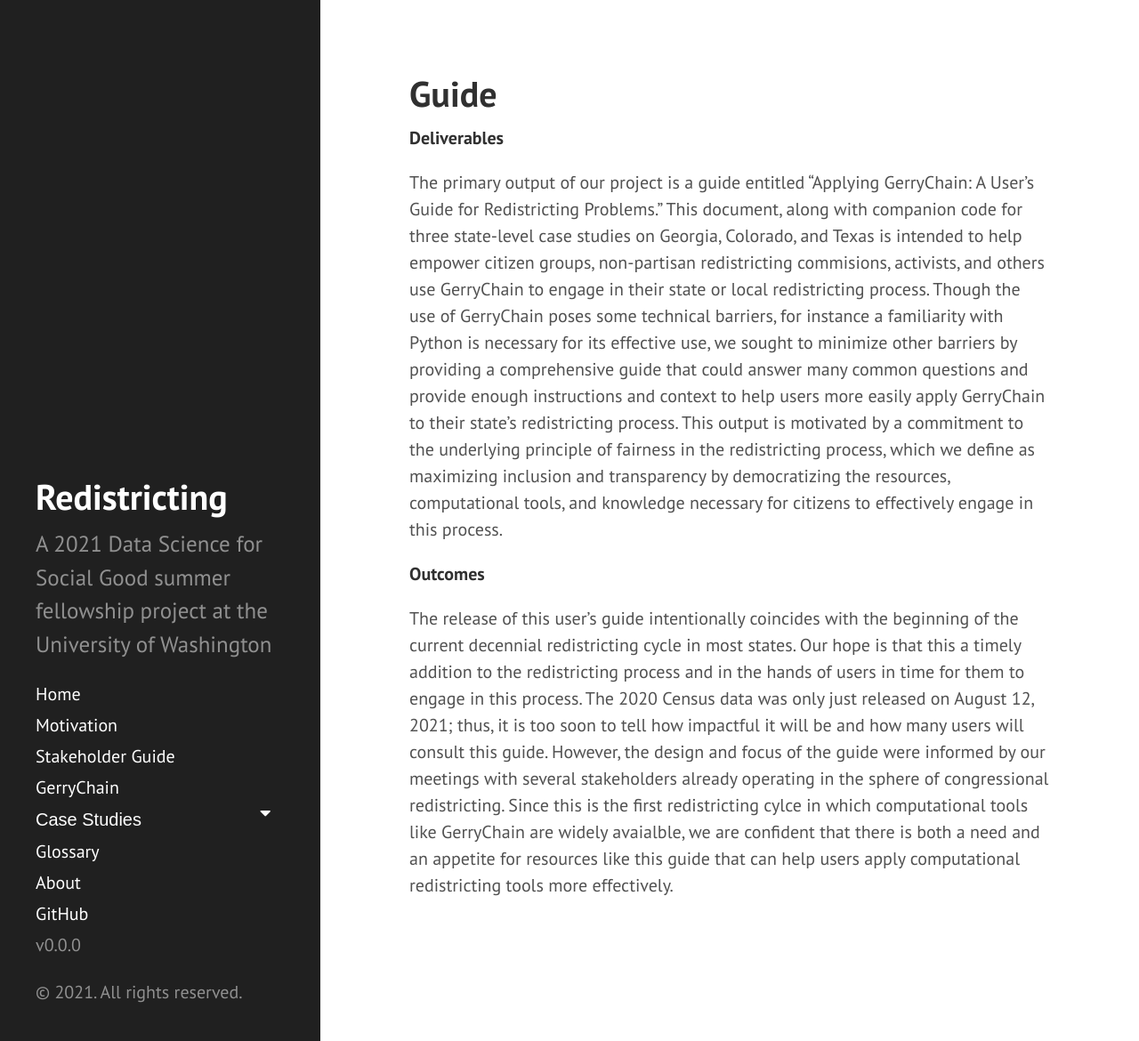
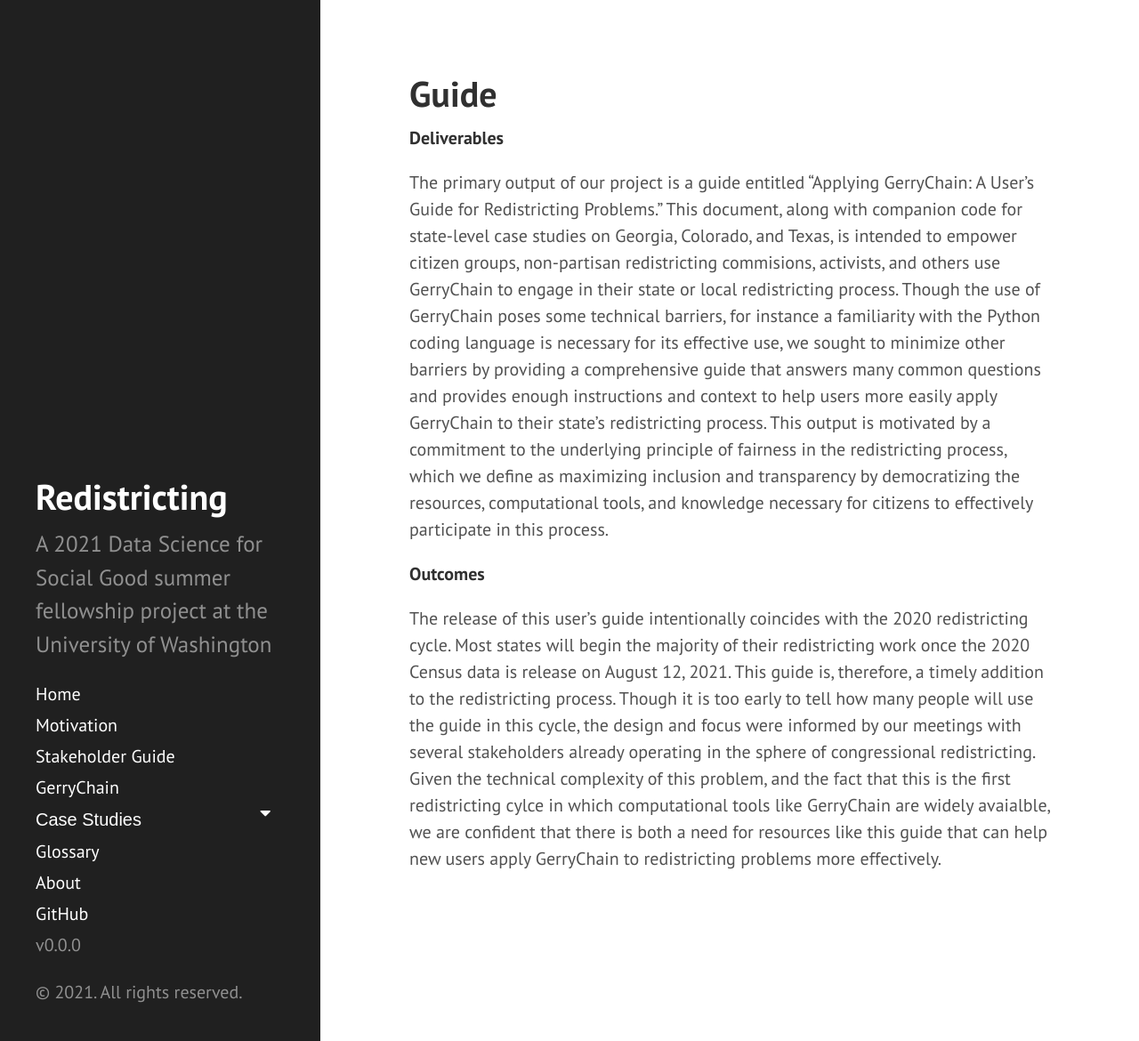
Before and after one commit to uwescience/DSSG2021-redistricting-website, a Jekyll site: the page built from guide.md, in a window 1280 px wide and 1170 px high. Shown: the whole window at 89% size. Built offline with Jekyll 4.4.1, drawn with Linux system fonts in a browser that asks for light colours.

Commit message:
Update guide.md

```diff
--- a/guide.md
+++ b/guide.md
@@ -5,9 +5,9 @@ title: Guide
 
 **Deliverables**
 
-The primary output of our project is a guide entitled "Applying GerryChain: A User's Guide for Redistricting Problems." This document, along with companion code for three state-level case studies on Georgia, Colorado, and Texas is intended to help empower citizen groups, non-partisan redistricting commisions, activists, and others use GerryChain to engage in their state or local redistricting process. Though the use of GerryChain poses some technical barriers, for instance a familiarity with Python is necessary for its effective use, we sought to minimize other barriers by providing a comprehensive guide that could answer many common questions and provide enough instructions and context to help users more easily apply GerryChain to their state's redistricting process. This output is motivated by a commitment to the underlying principle of fairness in the redistricting process, which we define as maximizing inclusion and transparency by democratizing the resources, computational tools, and knowledge necessary for citizens to effectively engage in this process.
+The primary output of our project is a guide entitled "Applying GerryChain: A User's Guide for Redistricting Problems." This document, along with companion code for state-level case studies on Georgia, Colorado, and Texas, is intended to empower citizen groups, non-partisan redistricting commisions, activists, and others use GerryChain to engage in their state or local redistricting process. Though the use of GerryChain poses some technical barriers, for instance a familiarity with the Python coding language is necessary for its effective use, we sought to minimize other barriers by providing a comprehensive guide that answers many common questions and provides enough instructions and context to help users more easily apply GerryChain to their state's redistricting process. This output is motivated by a commitment to the underlying principle of fairness in the redistricting process, which we define as maximizing inclusion and transparency by democratizing the resources, computational tools, and knowledge necessary for citizens to effectively participate in this process.
 
 
 **Outcomes**
 
-The release of this user's guide intentionally coincides with the beginning of the current decennial redistricting cycle in most states. Our hope is that this a timely addition to the redistricting process and in the hands of users in time for them to engage in this process. The 2020 Census data was only just released on August 12, 2021; thus, it is too soon to tell how impactful it will be and how many users will consult this guide. However, the design and focus of the guide were informed by our meetings with several stakeholders already operating in the sphere of congressional redistricting. Since this is the first redistricting cylce in which computational tools like GerryChain are widely avaialble, we are confident that there is both a need and an appetite for resources like this guide that can help users apply computational redistricting tools more effectively.
+The release of this user's guide intentionally coincides with the 2020 redistricting cycle. Most states will begin the majority of their redistricting work once the 2020 Census data is release on August 12, 2021. This guide is, therefore, a timely addition to the redistricting process. Though it is too early to tell how many people will use the guide in this cycle, the design and focus were informed by our meetings with several stakeholders already operating in the sphere of congressional redistricting. Given the technical complexity of this problem, and the fact that this is the first redistricting cylce in which computational tools like GerryChain are widely avaialble, we are confident that there is both a need for resources like this guide that can help new users apply GerryChain to redistricting problems more effectively.
```
